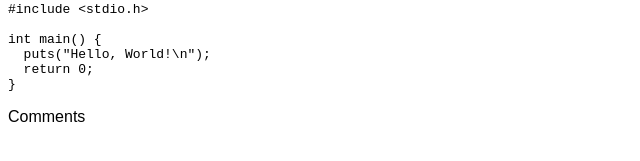
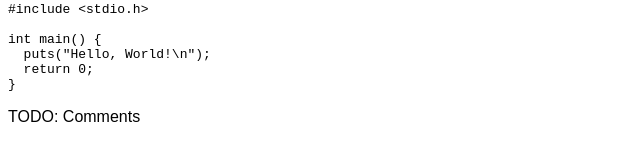
Before and after one commit to dorpga/dorpga.github.io, a Jekyll site: the page built from _posts/2017-12-12-Hello-World.md, in a window 1280 px wide. Shown: the part 152-313 px from the top of the page, without its empty margins (0-640 px from the left). Built offline with Jekyll 4.4.1, drawn with Linux system fonts in a browser that asks for light colours.

Commit message:
Update master.sass

```diff
--- a/css/master.sass
+++ b/css/master.sass
@@ -15,3 +15,6 @@ em, i
 
 u
   text-decoration: underline
+
+.org-todo:before
+  content: "TODO: "
```
